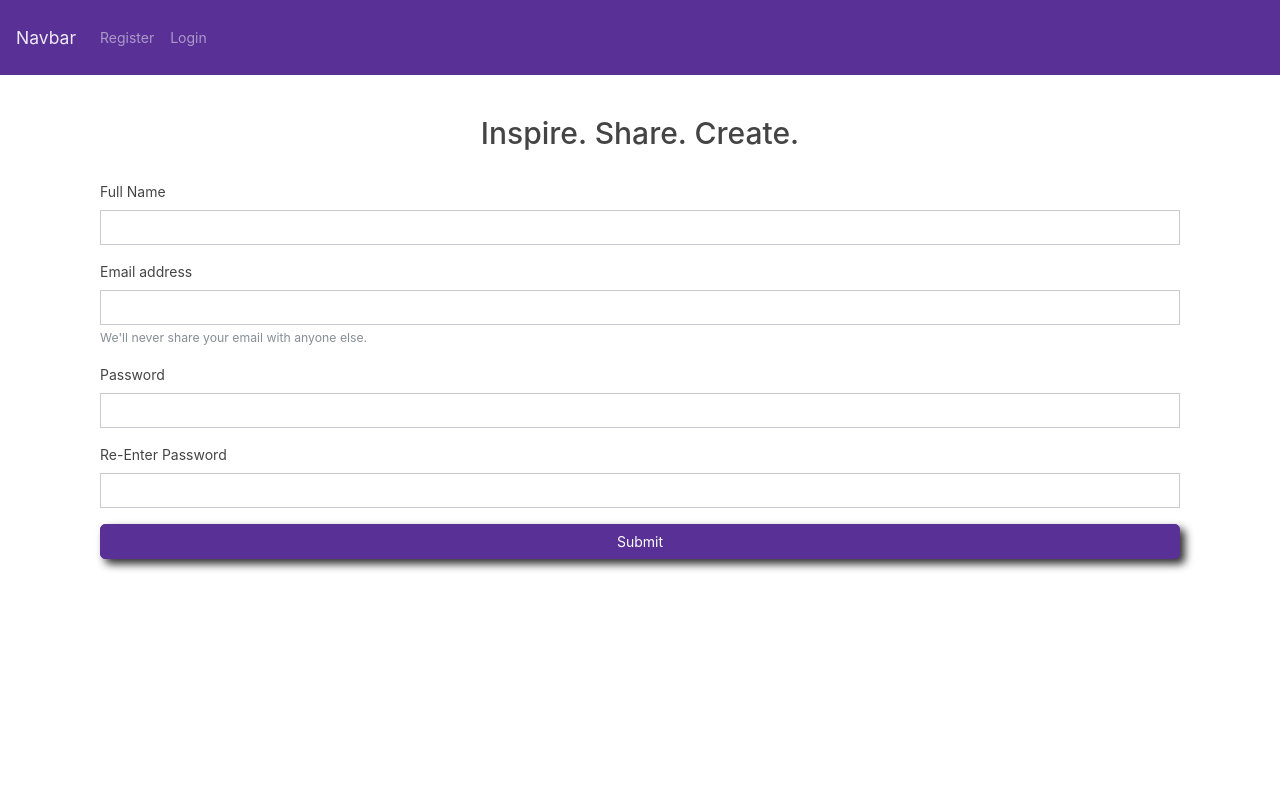
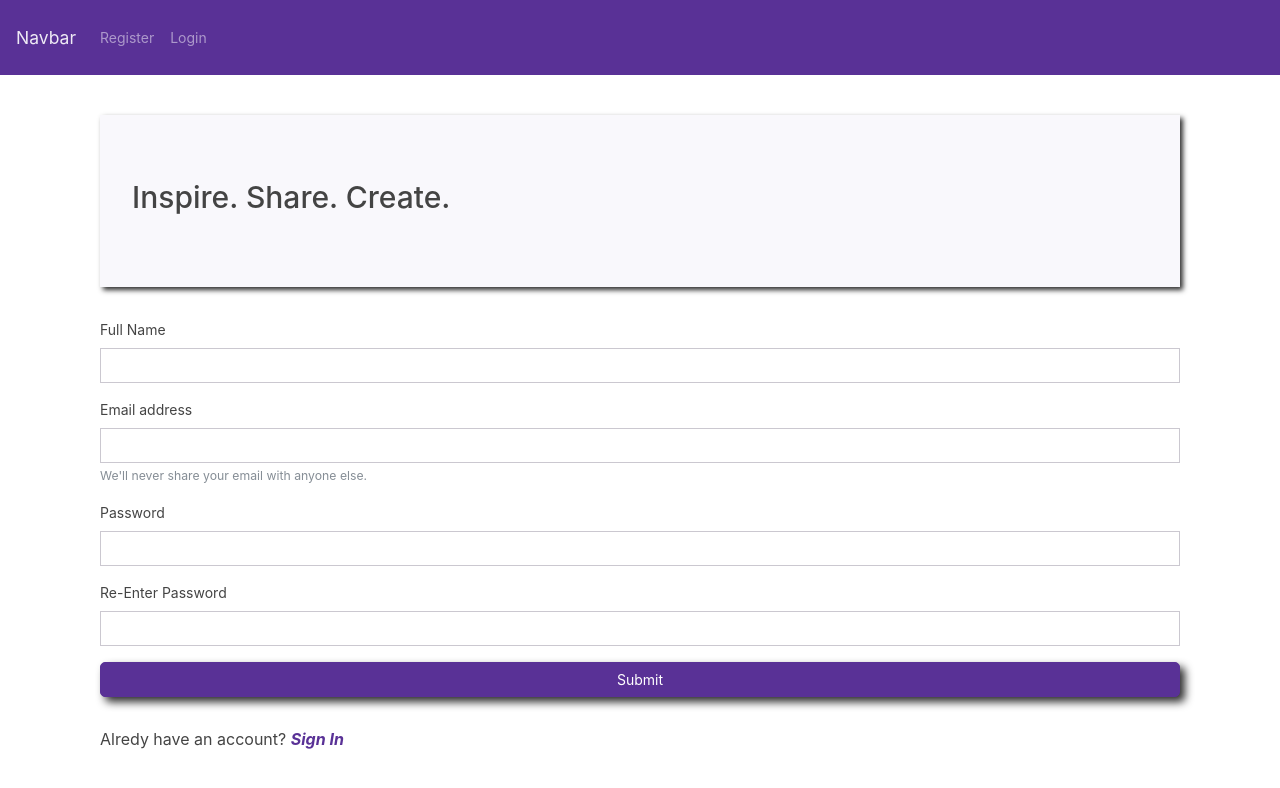
Before and after one commit to schmidgallm/dreamer_reactapp, a React (Create React App) app: page /register in a window 1280 px wide. Shown: the top 788 px of the page. Built offline with nearby package versions, Linux system fonts and the light colour scheme.

Commit message:
remove alert function and register css

```diff
--- a/src/components/Auth/Register/Register.css
+++ b/src/components/Auth/Register/Register.css
@@ -2,10 +2,23 @@
   margin-top: 40px;
 }
 
+.jumbotron {
+  box-shadow: 3px 3px 5px #2e2e2e;
+  position: relative;
+}
+
 h1 {
-  text-align: center;
   font-size: 30px;
-  margin: 30px auto;
+}
+
+p {
+  margin-top: 30px;
+  font-size: medium;
+}
+
+.sign-in-msg {
+  font-weight: bold;
+  font-style: italic;
 }
 
 .register-btn {
--- a/src/components/Auth/Register/Register.js
+++ b/src/components/Auth/Register/Register.js
@@ -1,4 +1,5 @@
 import React, { useState } from 'react';
+import { Link } from 'react-router-dom';
 import PropTypes from 'prop-types';
 import { connect } from 'react-redux';
 import { setAlert } from '../../../actions/alert';
@@ -32,7 +33,10 @@ const Register = ({ setAlert }) => {
 
   return (
     <div className='container register'>
-      <h1>Inspire. Share. Create.</h1>
+      <div className='jumbotron'>
+        <h1>Inspire. Share. Create.</h1>
+        <div className='diagonal'></div>
+      </div>
       <form onSubmit={onSubmit}>
         <div class='form-group'>
           <label for='name'>Full Name</label>
@@ -87,6 +91,12 @@ const Register = ({ setAlert }) => {
           Submit
         </button>
       </form>
+      <p>
+        Alredy have an account?{' '}
+        <Link to='/login' className='sign-in-msg'>
+          Sign In
+        </Link>
+      </p>
     </div>
   );
 };
--- a/src/reducers/alert.js
+++ b/src/reducers/alert.js
@@ -8,6 +8,8 @@ export default function(state = initialState, action) {
   const { type, payload } = action;
   switch (type) {
     case SET_ALERT:
+      // initial state is immutable so we need to include any state that we already have
+      // in this case we alredy have an empty array of initial state so we must include that with spread opererator
       return [...state, payload];
     case REMOVE_ALERT:
       return state.filter(alert => alert.id !== payload);
```
